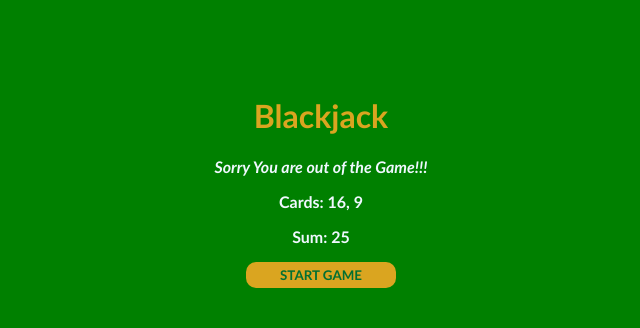
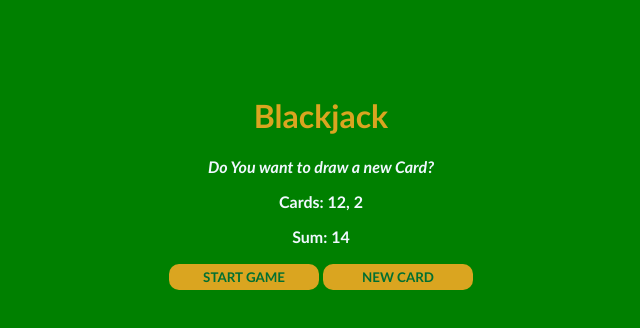
Before and after one commit to Ekene-Ejeh/BlackJackGame, a plain HTML site: page index.html in a window 1280 px wide. Both pictures are taken after a click on the button "START GAME". Shown: the whole page, without its empty margins (319-959 px from the left). Drawn offline with Linux system fonts and the light colour scheme.

Commit message:
added_a_newCard_button-made_some_changes_to_startGame_button

```diff
--- a/css/style.css
+++ b/css/style.css
@@ -28,4 +28,6 @@ button {
    border: none;
    border-radius: 10px;
    font-weight: bold;
+   margin-bottom: 2px;
+   margin-top: 2px;
 }
--- a/index.html
+++ b/index.html
@@ -11,9 +11,10 @@
       <div id="blackjack-body">
          <h1>Blackjack</h1>
          <p id="message-el">Want to play a round?</p>
-         <p id="cards-el" >Cards:</p>
+         <p id="cards-el">Cards:</p>
          <p id="sum-el">Sum:</p>
          <button onclick="startGame()">START GAME</button>
+         <button onclick="newCard()">NEW CARD</button>
       </div>
 
       <script src="js/main.js"></script>
--- a/js/main.js
+++ b/js/main.js
@@ -1,15 +1,20 @@
-// alert("Black Jack App!!");
+// blackJackGame
 let messageEl = document.getElementById("message-el");
 let cardsEl = document.getElementById("cards-el");
 let sumEl = document.getElementById("sum-el");
-let firstCard = 16;
-let secondCard = 9;
+let firstCard = 12;
+let secondCard = 2;
+let cards = [firstCard, secondCard];
 let sum = firstCard + secondCard;
 let hasBlackJack = false;
 let isAlive = true;
 let message = "";
 
 function startGame() {
+   renderGame();
+}
+
+function renderGame() {
    if (sum <= 20) {
       message = "Do You want to draw a new Card?";
       isAlive = false;
@@ -20,7 +25,7 @@ function startGame() {
       message = "Sorry You are out of the Game!!!";
       isAlive = false;
    }
-   cardsEl.textContent = `Cards: ${firstCard}, ${secondCard}`;
+   cardsEl.textContent = `Cards: ${cards[0]}, ${cards[1]}`;
    sumEl.textContent = `Sum: ${sum}`;
    messageEl.textContent = message;
    console.log(sum);
@@ -29,20 +34,9 @@ function startGame() {
    console.log(`is alive in the game: ${isAlive}`);
 }
 
-// let age = 12;
-
-// if (age >= 21) {
-//    console.log("Welcome, have some Beer");
-// } else {
-//    console.log("Sorry, You are not allowed to drink Beer!");
-// }
-
-// let ageValue = 102;
-
-// if (ageValue < 100) {
-//    console.log("Not elegible to get Card from King");
-// } else if (ageValue === 100) {
-//    console.log("Here is your Birthday Card from the King");
-// } else {
-//    console.log("You have already gotten One");
-// }
+function newCard() {
+   console.log("Drawing a new Card from the deck. ");
+   let card = 7;
+   sum += card;
+   startGame();
+}
```
